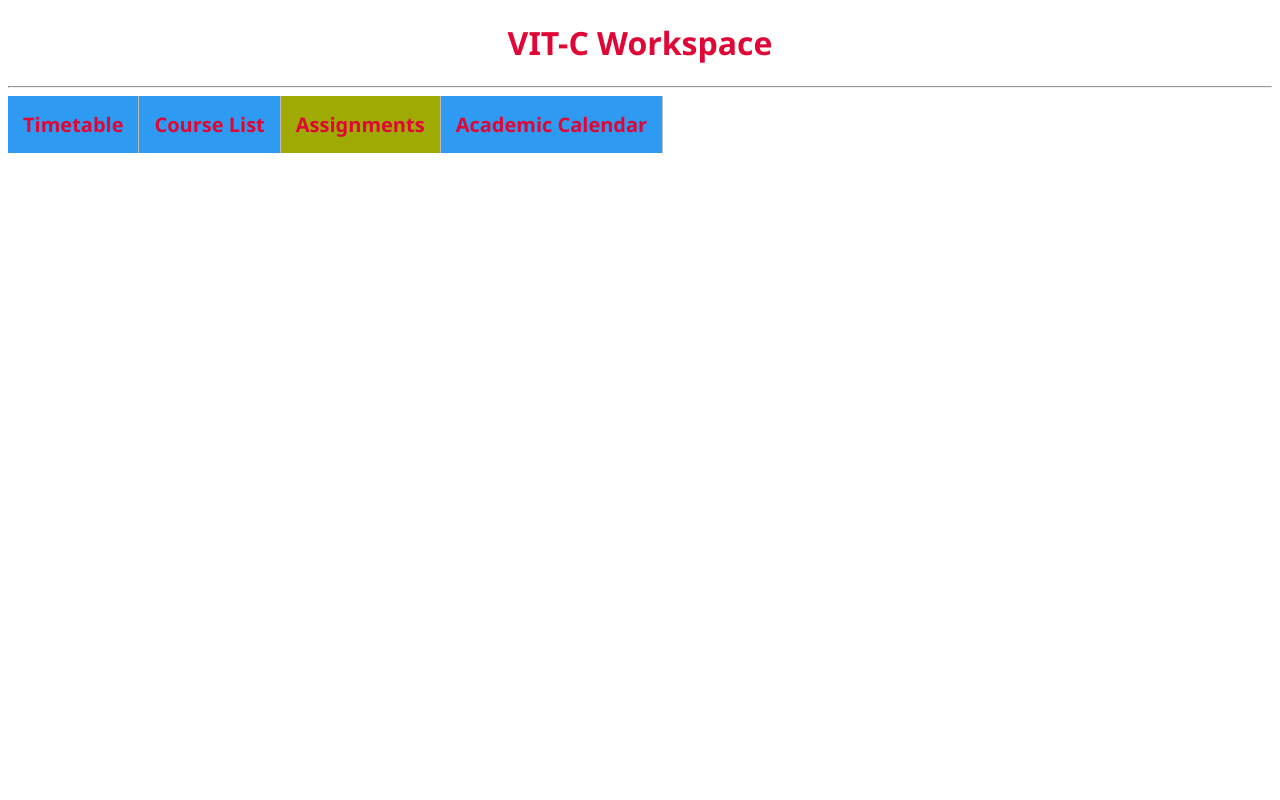
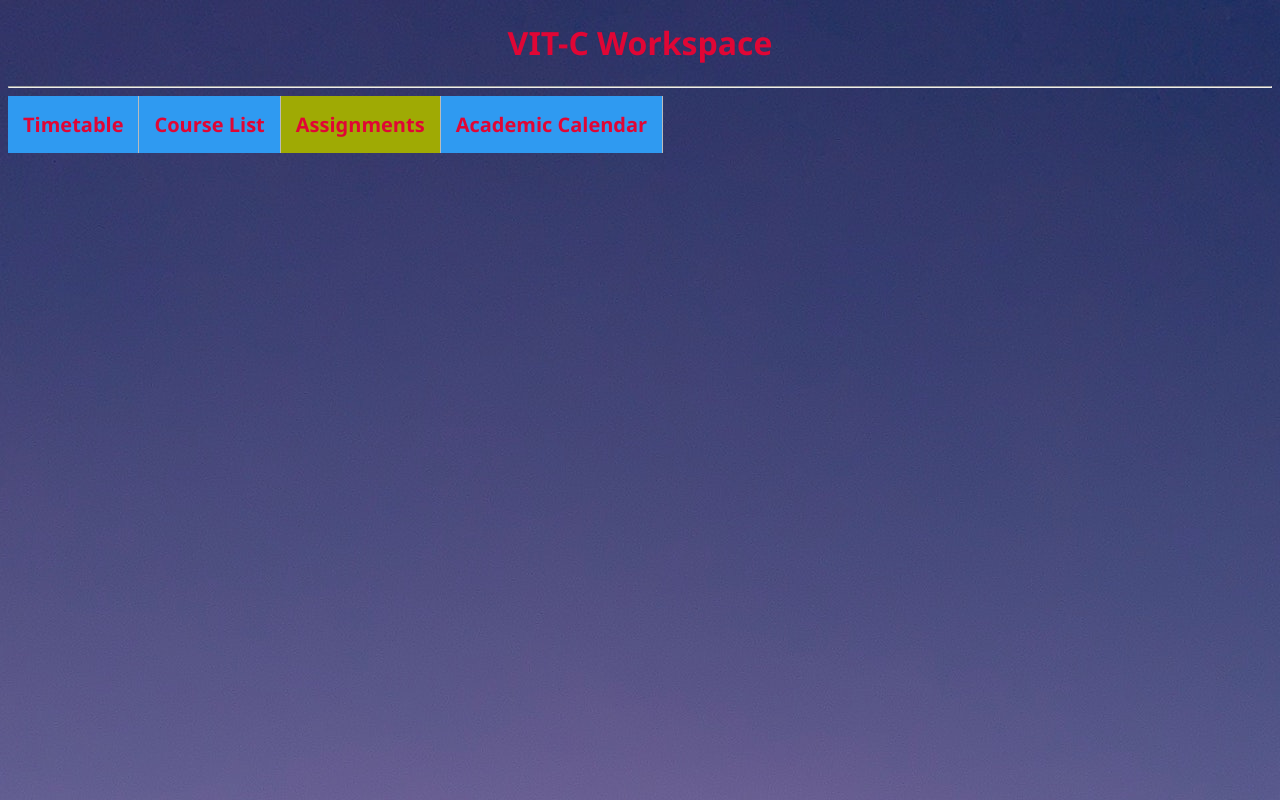
Before and after one commit to Priyanshu1011/VIT-C-Workspace, a plain HTML site: page sem2asmts.html in a window 1280 px wide. Drawn offline with Linux system fonts and the light colour scheme; the site is published under a folder, as on GitHub Pages, so addresses that start at the root find nothing.

Commit message:
Update style.css

```diff
--- a/style.css
+++ b/style.css
@@ -4,7 +4,7 @@ a{
 }
 
 body {
-	background-image: url(/images/bg-gradient.jpg);
+	background-image: url("images/bg-gradient.jpg");
 	background-position: top;
 	background-repeat: no-repeat;
 }
```
